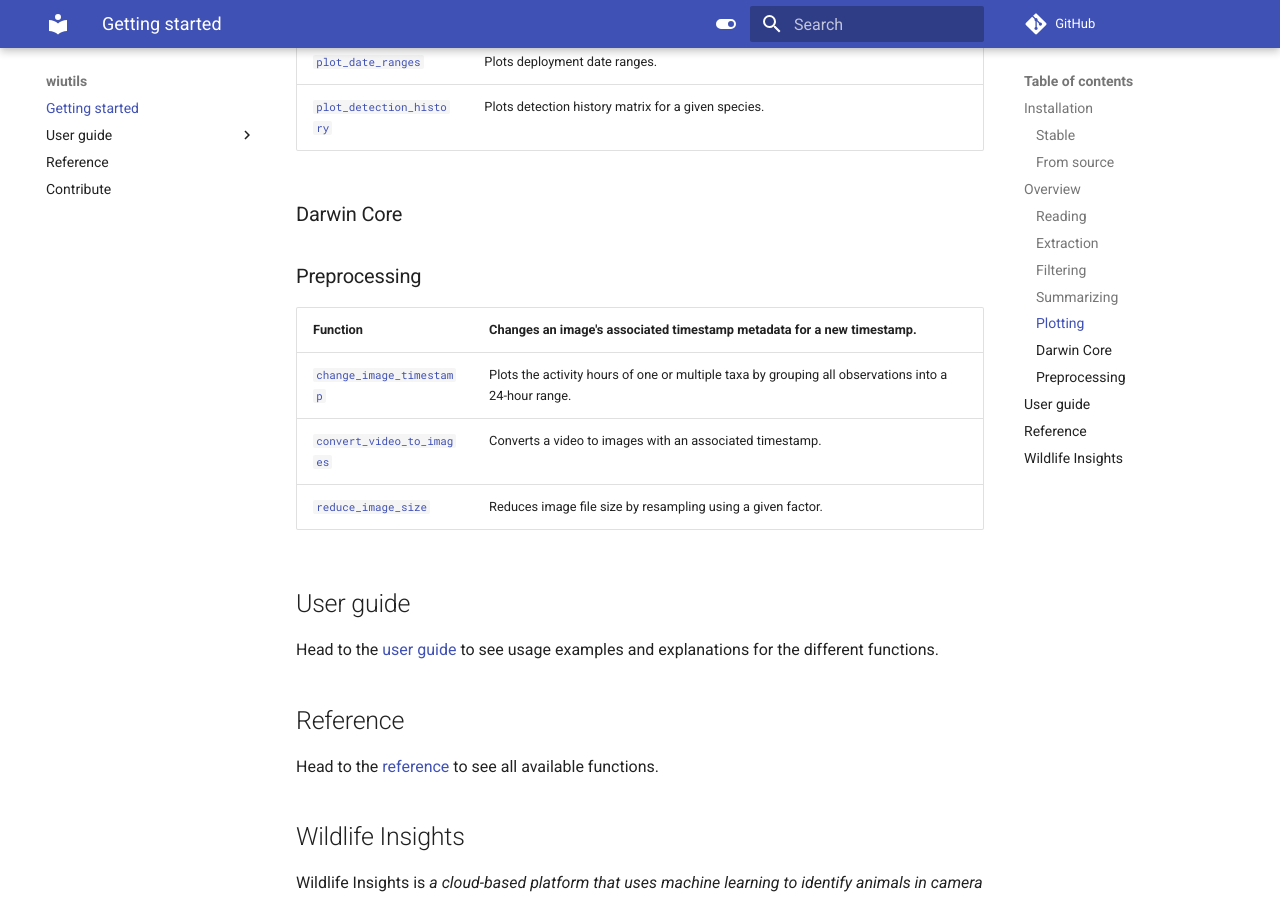
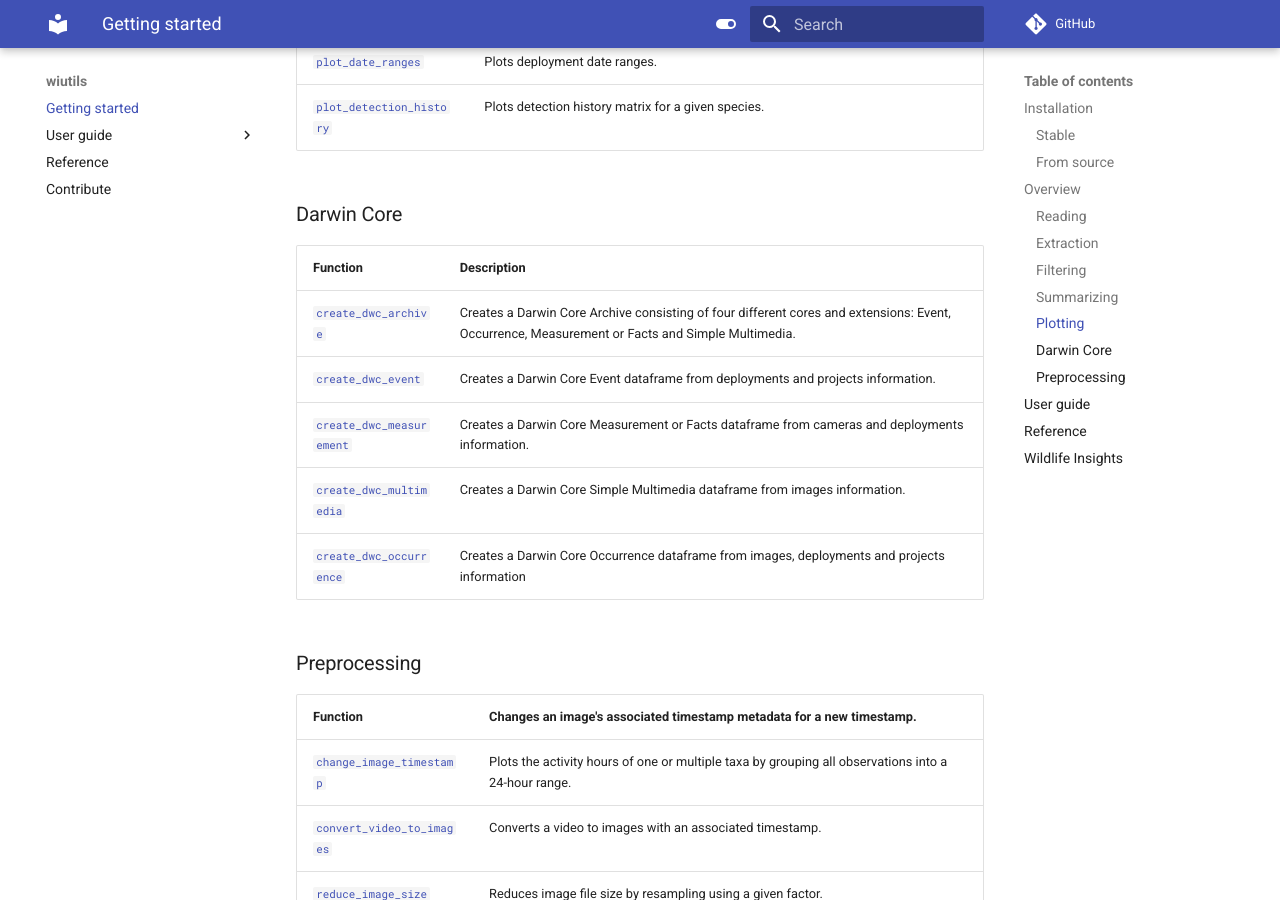
Before and after one commit to PEM-Humboldt/wiutils, an MkDocs documentation site: the page built from docs/index.md, in a window 1280 px wide and 900 px high, scrolled down 3490 px. Built offline with MkDocs 1.6.1 and Material for MkDocs 9.7.7, drawn with Linux system fonts in a browser that asks for light colours; comment, search, counter and statistics services are not loaded.

Commit message:
Include new DwC functions in the overview section.

```diff
--- a/docs/index.md
+++ b/docs/index.md
@@ -98,7 +98,13 @@ Functions in `wiutils` can be grouped in seven different categories:
 | [`plot_detection_history`](reference/#wiutils.plotting.plot_detection_history)  | Plots detection history matrix for a given species.                                                 |
 
 ### Darwin Core
-
+| Function                                                                         | Description                                                                                                                                     |
+|----------------------------------------------------------------------------------|-------------------------------------------------------------------------------------------------------------------------------------------------|
+| [`create_dwc_archive`](reference/#wiutils.darwincore.create_dwc_archive)         | Creates a Darwin Core Archive consisting of four different cores and extensions: Event, Occurrence, Measurement or Facts and Simple Multimedia. |
+| [`create_dwc_event`](reference/#wiutils.darwincore.create_dwc_event)             | Creates a Darwin Core Event dataframe from deployments and projects information.                                                                |
+| [`create_dwc_measurement`](reference/#wiutils.darwincore.create_dwc_measurement) | Creates a Darwin Core Measurement or Facts dataframe from cameras and deployments information.                                                  |
+| [`create_dwc_multimedia`](reference/#wiutils.darwincore.create_dwc_multimedia)   | Creates a Darwin Core Simple Multimedia dataframe from images information.                                                                      |
+| [`create_dwc_occurrence`](reference/#wiutils.darwincore.create_dwc_occurrence)   | Creates a Darwin Core Occurrence dataframe from images, deployments and projects information                                                    |
 
 ### Preprocessing
 | Function                                                                              | Changes an image's associated timestamp metadata for a new timestamp.                               |
```
